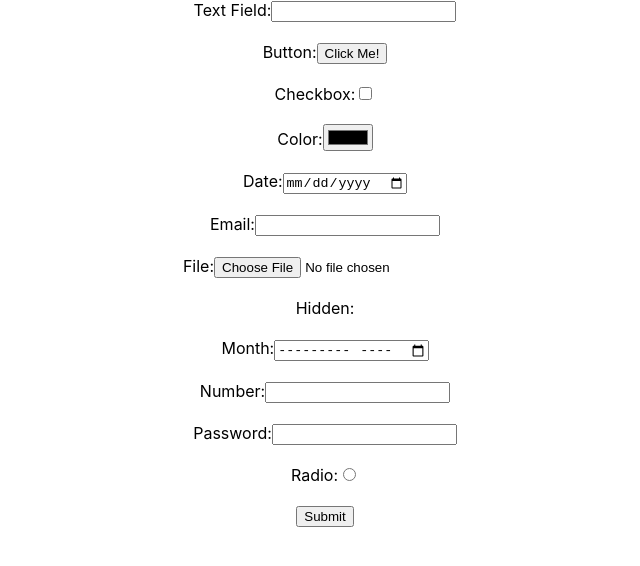
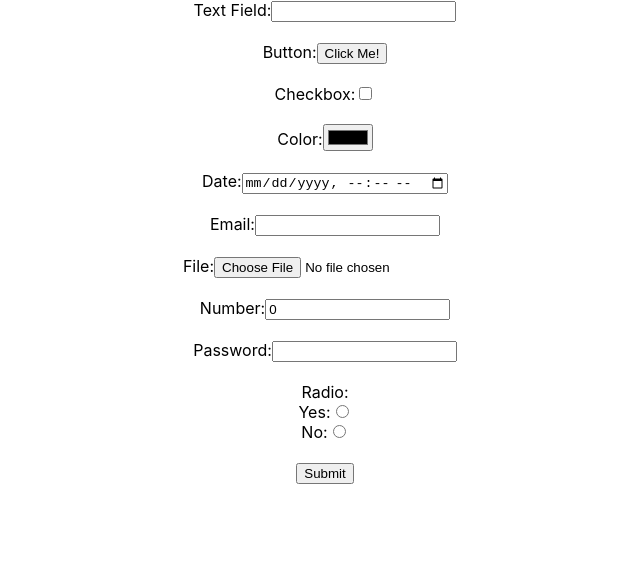
Before and after one commit to josephallen2/form_practice, a React (Create React App) app: page / in a window 1280 px wide. Shown: the top 566 px of the page, without its empty margins (315-955 px from the left). Built offline with nearby package versions, Linux system fonts and the light colour scheme.

Commit message:
added event handlers for file, number, and password fields. Removed hidden field. No handlers for radio field

```diff
--- a/src/App.js
+++ b/src/App.js
@@ -34,6 +34,9 @@ function App() {
   const [color, setColor] = useState("#000000");
   const [date,setDate] = useState(new Date());
   const [email,setEmail] = useState("");
+  const [file,setFile] = useState("");
+  const [number,setNumber] = useState(0);
+  const [password,setPassword] = useState("");
 
   const handleTextChange = (e) =>{
     setText(e.target.value);
@@ -54,6 +57,15 @@ function App() {
   const handleEmail = (e) => {
     setEmail(e.target.value);
   }
+  const handleFile = (e) => {
+    setFile(e.target.value);
+  }
+  const handleNumber = (e) => {
+    setNumber(e.target.value);
+  }
+  const handlePassword = (e) => {
+    setPassword(e.target.value);
+  }
 
 
   return (
@@ -66,58 +78,55 @@ function App() {
 
         <label>
           Button:
-          <input type="button" value="Click Me!" onClick={handleClick}/>
+          <input type="button" value="Click Me!" name="button" onClick={handleClick}/>
         </label><br/><br/>
 
         <label>
           Checkbox:
-          <input type="checkbox" value={checked} onChange={handleCheckbox} />
+          <input type="checkbox" value={checked} name="checkbox" onChange={handleCheckbox} />
         </label><br/><br/>
 
         <label>
           Color:
-          <input type="color" value={color} onChange={handleColor}/>
+          <input type="color" value={color} name="color" onChange={handleColor}/>
         </label><br/><br/>
 
         <label>
           Date:
-          <input type="date" value={date} onChange={handleDate}/>
+          <input type="datetime-local" value={date} name="date" onChange={handleDate}/>
         </label><br/><br/>
 
         <label>
           Email:
-          <input type="email" value={email} onChange={handleEmail}/>
+          <input type="email" value={email} name="email" onChange={handleEmail}/>
         </label><br/><br/>
 
         <label>
           File:
-          <input type="file" />
-        </label><br/><br/>
-
-        <label>
-          Hidden:
-          <input type="hidden"/>
-        </label><br/><br/>
-
-        <label>
-          Month:
-          <input type="month"/>
+          <input type="file" value={file} name="file" onChange={handleFile}/>
         </label><br/><br/>
 
         <label>
           Number:
-          <input type="number"/>
+          <input type="number" value={number} name="number" onChange={handleNumber}/>
         </label><br/><br/>
 
         <label>
           Password:
-          <input type="password"/>
+          <input type="password" value={password} name="password" onChange={handlePassword}/>
         </label><br/><br/>
 
+        Radio:<br/>
+        <div>
         <label>
-          Radio:
-          <input type="radio" />
+          Yes:
+          <input type="radio" value="yes" name="choice"/>
+        </label><br/>
+        <label>
+          No:
+          <input type="radio" value="no" name="choice"/>
         </label><br/><br/>
+        </div>
 
         <input type="submit" value="Submit" />
       </form>
```
